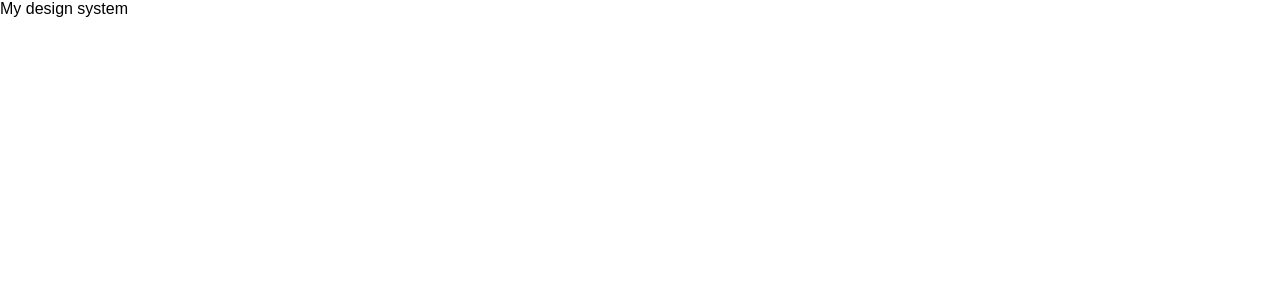
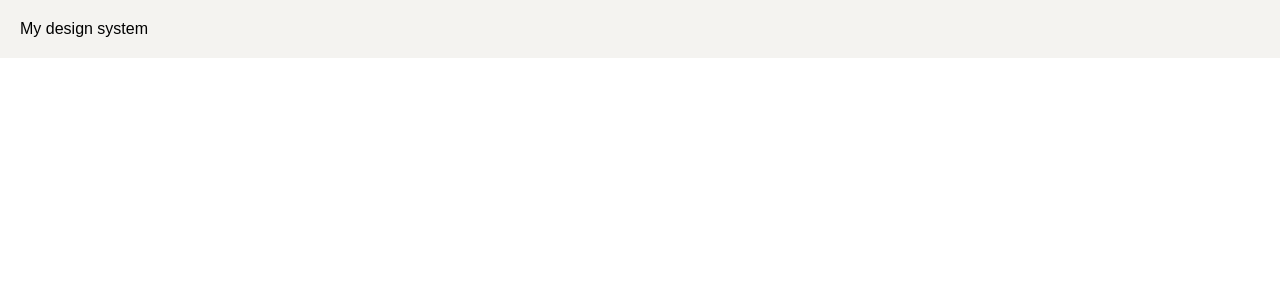
Before and after one commit to EmmaWikstrom/design-system-react-ts, a React (Vite) app: page / in a window 1280 px wide. Shown: the top 300 px of the page. Built offline with nearby package versions, Linux system fonts and the light colour scheme.

Commit message:
feat: add color tokens

```diff
--- a/src/App.tsx
+++ b/src/App.tsx
@@ -1,5 +1,11 @@
+import { colors } from "./tokens/colors";
+
 function App() {
-  return <div>My design system</div>;
+  return (
+    <div style={{ background: colors.subtle, padding: "20px" }}>
+      My design system
+    </div>
+  );
 }
 
 export default App;
--- a/src/tokens/colors.ts
+++ b/src/tokens/colors.ts
@@ -0,0 +1,16 @@
+export const colors = {
+  primary: "#2F3E38",
+  neutral: "#E8E6E1",
+  subtle: "#F4F3F0",
+
+  background: "#FFFFFF",
+
+  text: {
+    primary: "#2F3E38",
+    secondary: "#6B6660",
+  },
+
+  border: {
+    default: "#E0DED9",
+  },
+};
```
